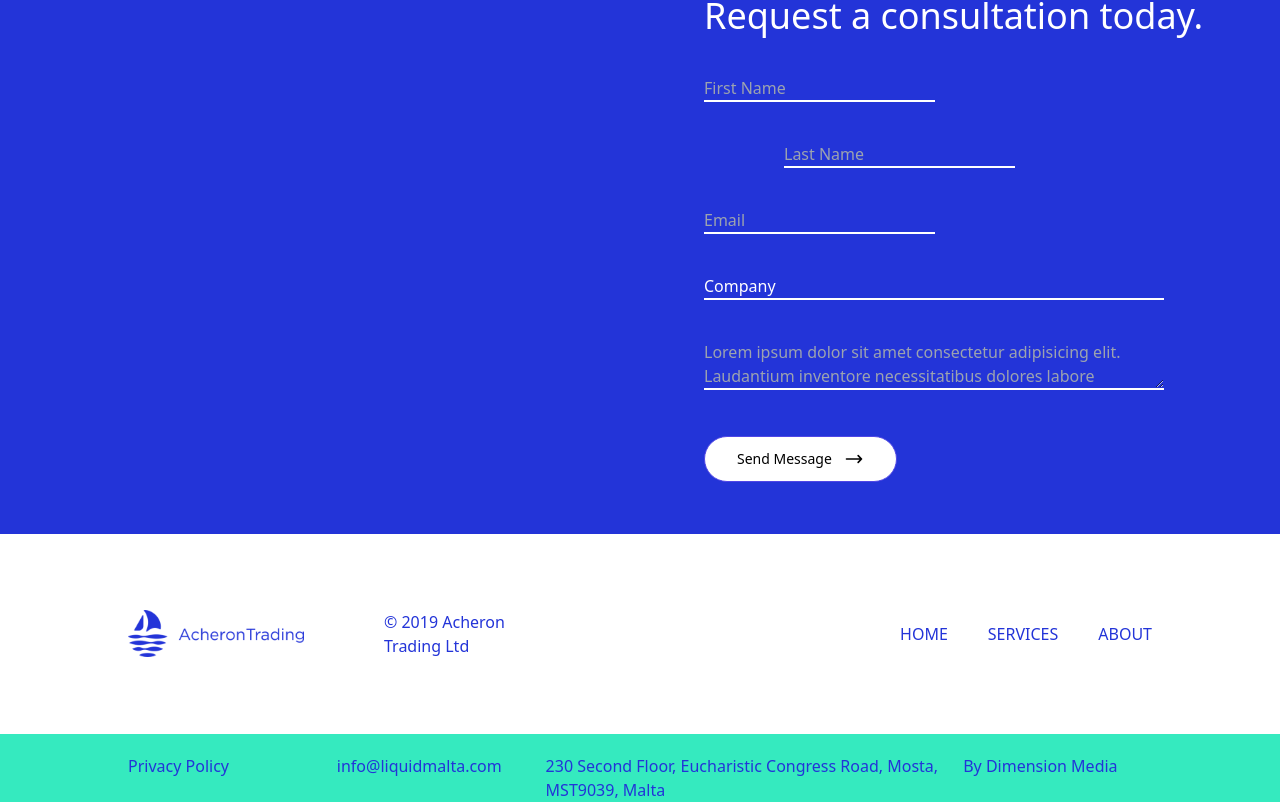
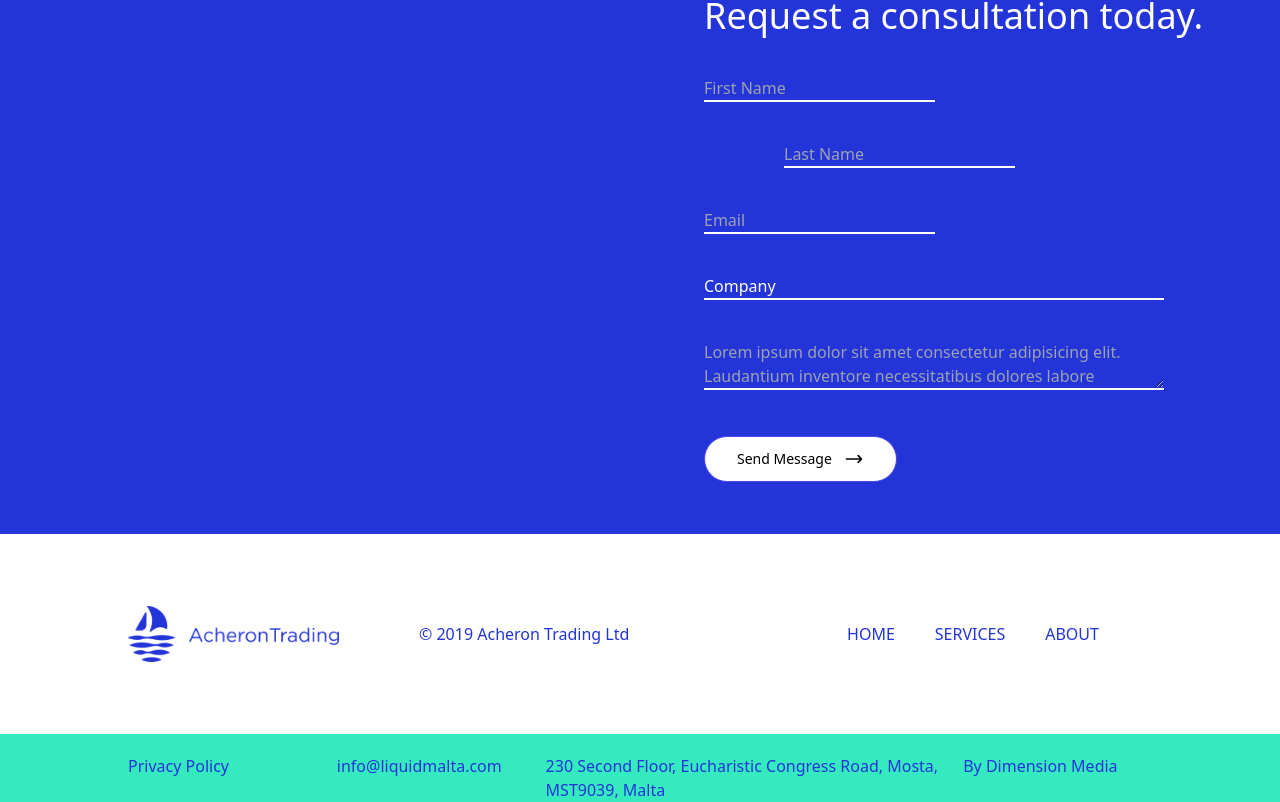
Before and after one commit to faisal-dev786/acheron, a Next.js app: page / in a window 1280 px wide. Shown: the part 2751-3553 px from the top of the page. Built offline with nearby package versions, Linux system fonts and the light colour scheme.

Commit message:
margin settings

```diff
--- a/src/components/Top_footer.js
+++ b/src/components/Top_footer.js
@@ -3,13 +3,13 @@ import React from 'react'
 const Top_footer = () => {
   return (
     <>
-      <div className='wrapper h-[120px] text-[#2334D8] gap-5 sm:gap-40 content-center grid grid-cols-1 sm:grid-cols-2'>
+      <div className='wrapper h-[120px] text-[#2334D8] gap-5 content-center grid grid-cols-1 sm:grid-cols-2'>
         <div className='top_fotter grid gap-5 sm:gap-20  content-center grid-cols-1 sm:grid-cols-2'>
           <div><img src="/brand_name_2.png" alt="" /></div>
           <div><p className='text-center sm:text-left'>© 2019 Acheron Trading Ltd </p></div>
         </div>
 
-        <div className='ml-0 sm:ml-28 flex top_fotter justify-start sm:justify-end  gap-10 '>
+        <div className='ml-0 sm:ml-36 flex top_fotter justify-start gap-10 '>
           <a href=""><div>HOME</div></a>
           <a href=""><div>SERVICES</div></a>
           <a href=""><div>ABOUT</div></a>
```
